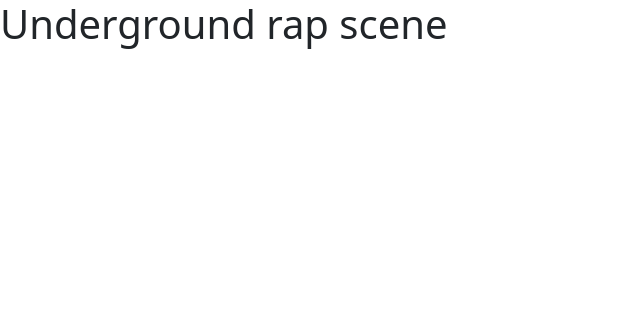
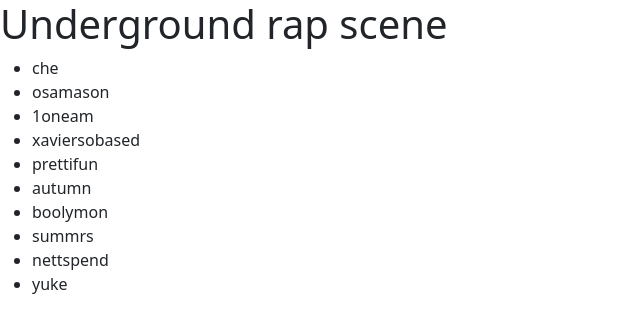
Before and after one commit to chrisdemee/JSRefresher, a plain HTML site: page index.html in a window 1280 px wide. Shown: the whole page, without its empty margins (0-640 px from the left). Drawn offline with nearby package versions, Linux system fonts and the light colour scheme.

Commit message:
commit got the array here

```diff
--- a/index.html
+++ b/index.html
@@ -43,5 +43,6 @@
             integrity="sha384-BBtl+eGJRgqQAUMxJ7pMwbEyER4l1g+O15P+16Ep7Q9Q+zqX6gSbd85u4mG4QzX+"
             crossorigin="anonymous"
         ></script>
+        <script src="script.js"></script>
     </body>
 </html>
--- a/script.js
+++ b/script.js
@@ -10,3 +10,7 @@ const underground = [
     "nettspend",
     "yuke",
 ]
+
+underground.forEach((e) => {
+    document.getElementById("output").innerHTML += `<li>${e}</li>`
+});
```
